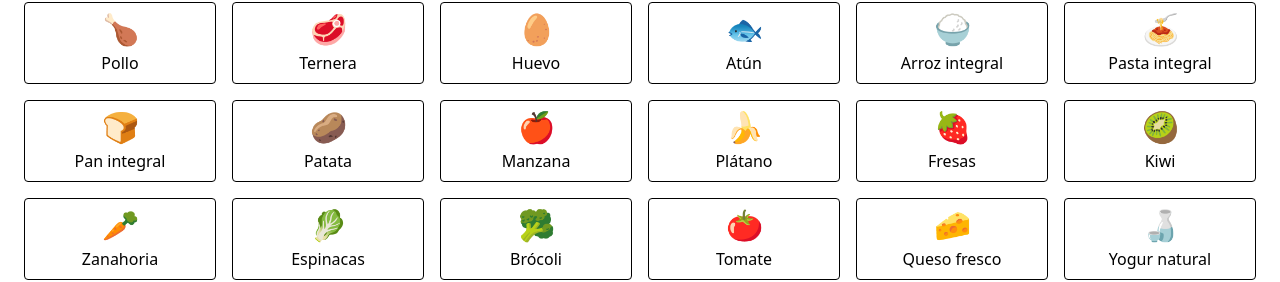
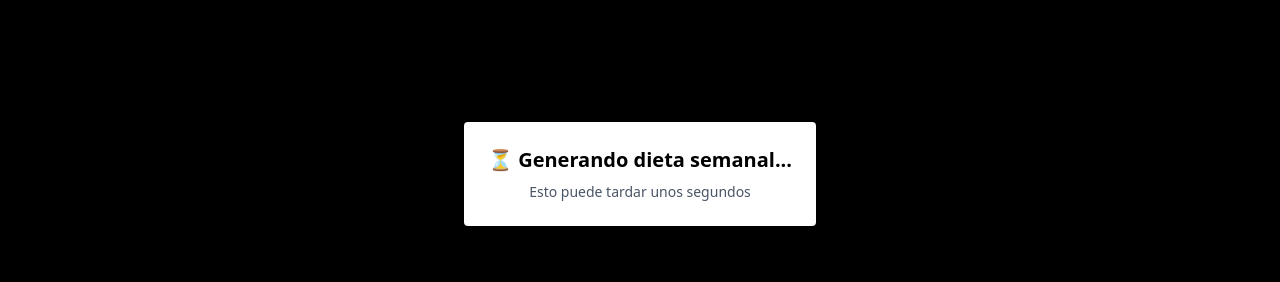
Before and after one commit to jaimejportero/joelenforma, a React (Vite) app: page /dietas in a window 1280 px wide. Both pictures are taken after a click on the button "Generar dieta semanal con IA 🧠". Shown: the part 226-508 px from the top of the page. Built offline with nearby package versions, Linux system fonts and the light colour scheme; no server answers.

Commit message:
Modal de generando dieta

```diff
--- a/src/screens/Dietas.tsx
+++ b/src/screens/Dietas.tsx
@@ -40,6 +40,7 @@ export default function DietaAI() {
   const [caloriasTotales, setCaloriasTotales] = useState('');
   const [comidasPorDia, setComidasPorDia] = useState('3');
   const [dieta, setDieta] = useState<Record<string, any[][]>>({});
+  const [cargando, setCargando] = useState(false);
 
   const handleFiltroChange = (key: string) => {
     setFiltros((prev) => ({ ...prev, [key]: !prev[key] }));
@@ -52,6 +53,7 @@ export default function DietaAI() {
   };
 
   const generarDieta = async () => {
+    setCargando(true); // Activamos el modal
     const margen = 100;
     const minKcal = Math.max(0, Number(caloriasTotales) - margen);
     const maxKcal = Number(caloriasTotales) + margen;
@@ -127,6 +129,8 @@ Genera una dieta semanal completa con estructura:
     } catch (e) {
       console.error('❌ Error al parsear dieta:', e);
       alert('No se pudo interpretar la respuesta de la IA. Intenta ajustar el prompt o volver a generar.');
+    } finally {
+      setCargando(false); // Siempre se desactiva al final
     }
 
 
@@ -141,6 +145,16 @@ Genera una dieta semanal completa con estructura:
   };
 
   return (
+    <>
+      {cargando && (
+        <div className="fixed inset-0 bg-black bg-opacity-50 flex items-center justify-center z-50">
+          <div className="bg-white p-6 rounded shadow-lg text-center space-y-2">
+            <div className="text-xl font-semibold">⏳ Generando dieta semanal...</div>
+            <div className="text-sm text-gray-600">Esto puede tardar unos segundos</div>
+          </div>
+        </div>
+      )}
+
       <div className="p-6 space-y-4">
         <h1 className="text-2xl font-bold">Creador de Dietas Semanales</h1>
 
@@ -251,5 +265,6 @@ Genera una dieta semanal completa con estructura:
           </table>
         </div>
       </div>
+    </>
   );
 }
```
Lines whose indentation alone changed are shown as unchanged.
